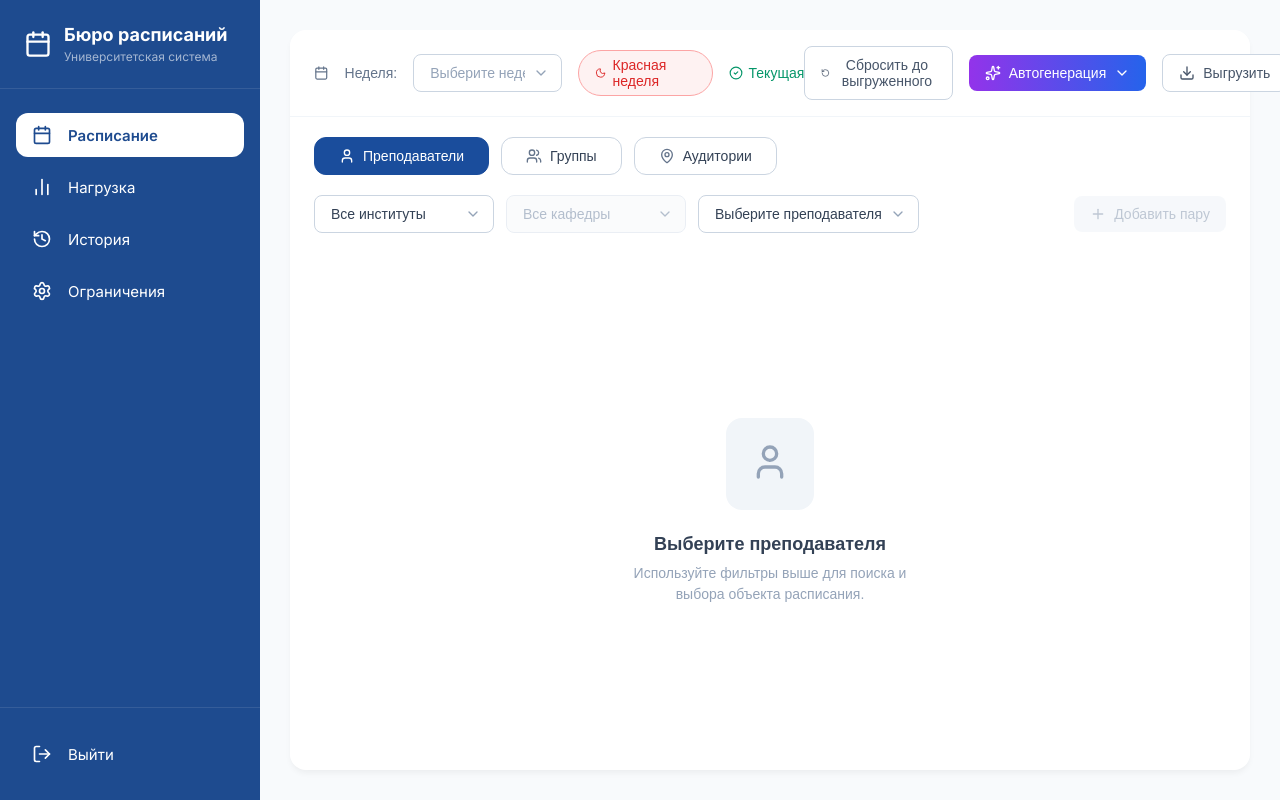
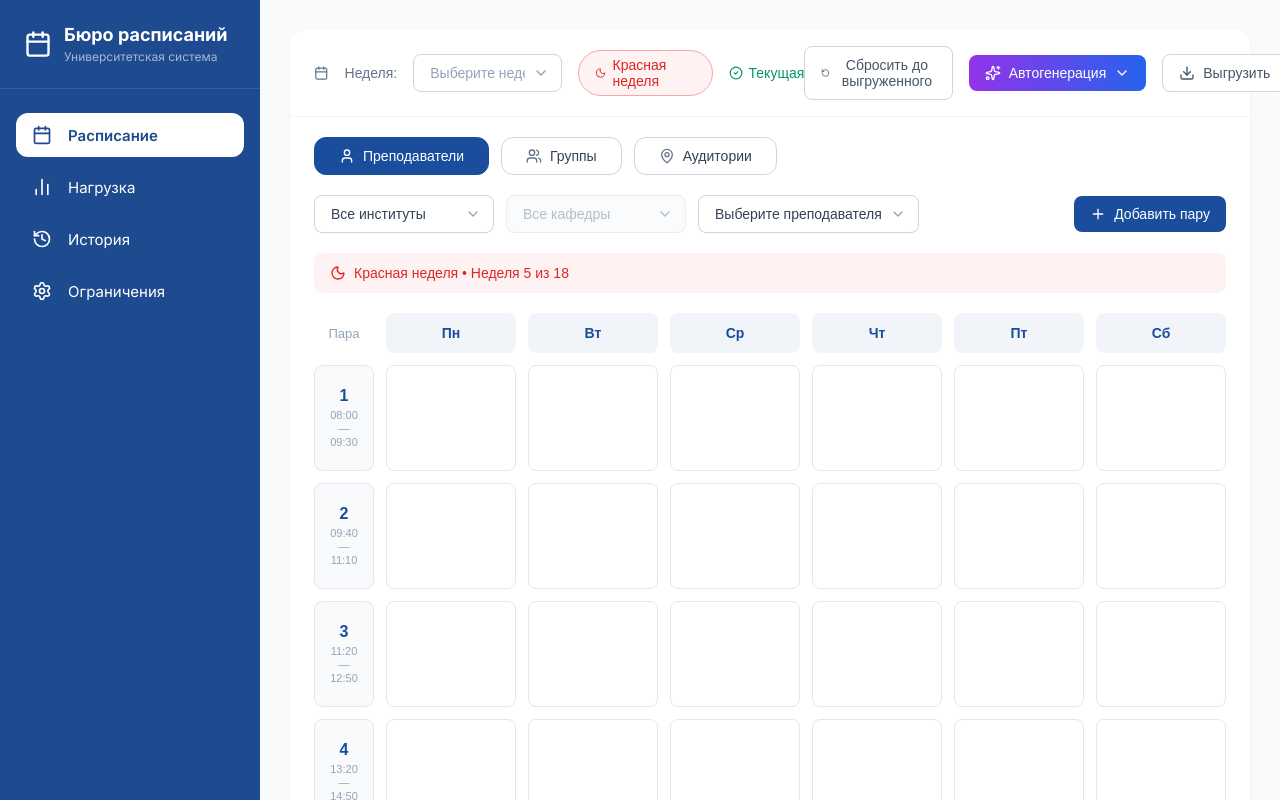
Before and after one commit to Dmitriy8570/Auto-Schedule-For-ASU, a Vue app in the folder Frontend/: page / in a window 1280 px wide. Both pictures are taken after a click on the button "Войти". Shown: the top 800 px of the page. Built offline with nearby package versions, Linux system fonts and the light colour scheme.

Commit message:
добавлена сетка расписания

```diff
--- a/Frontend/src/components/ScheduleTab.vue
+++ b/Frontend/src/components/ScheduleTab.vue
@@ -11,6 +11,7 @@ import BaseButton from './BaseButton.vue'
 const currentEntity = ref('teachers')
 const selectedWeek = ref<number | string>('')
 const totalWeeks = 18
+const isTeacherSelected = ref(true)
 
 const daysOfWeek = ['Пн', 'Вт', 'Ср', 'Чт', 'Пт', 'Сб']
 
@@ -20,15 +21,16 @@ const timeSlots = [
   { id: 3, start: '11:20', end: '12:50' },
   { id: 4, start: '13:20', end: '14:50' },
   { id: 5, start: '15:00', end: '16:30' },
-  { id: 6, start: '16:40', end: '16:30' },
-  { id: 7, start: '18:20', end: '16:30' },
-  { id: 8, start: '20:00', end: '16:30' },
+  { id: 6, start: '16:40', end: '18:10' },
+  { id: 7, start: '18:20', end: '19:50' },
+  { id: 8, start: '20:00', end: '21:30' },
 ]
 </script>
 
 <template>
   <div class="schedule-container">
 
+    <!-- 1. ВЕРХНЯЯ ПАНЕЛЬ -->
     <header class="top-bar">
       <div class="left-controls">
         <Calendar :size="18" color="#64748b" />
@@ -39,7 +41,6 @@ const timeSlots = [
           v-model="selectedWeek"
         >
           <option value="" disabled hidden>Выберите неделю</option>
-
           <option v-for="week in totalWeeks" :key="week" :value="week">
             {{ week }} неделя
           </option>
@@ -57,17 +58,16 @@ const timeSlots = [
         <BaseButton variant="outline">
           <RotateCcw :size="16" /> Сбросить до выгруженного
         </BaseButton>
-
         <BaseButton variant="gradient">
           <Sparkles :size="16" /> Автогенерация <ChevronDown :size="16" />
         </BaseButton>
-
         <BaseButton variant="outline">
           <Download :size="16" /> Выгрузить
         </BaseButton>
       </div>
     </header>
 
+    <!-- 2. ПАНЕЛЬ ВЫБОРА СУЩНОСТИ -->
     <div class="entity-tabs">
       <button class="entity-btn" :class="{ active: currentEntity === 'teachers' }" @click="currentEntity = 'teachers'">
         <User :size="16" :color="currentEntity === 'teachers' ? 'white' : '#64748b'" /> Преподаватели
@@ -80,6 +80,7 @@ const timeSlots = [
       </button>
     </div>
 
+    <!-- 3. ПАНЕЛЬ ФИЛЬТРОВ -->
     <div class="filters-bar">
       <div class="filters-left">
         <template v-if="currentEntity === 'teachers'">
@@ -99,12 +100,53 @@ const timeSlots = [
         </template>
       </div>
 
-      <BaseButton variant="light-grey" disabled>
+      <!-- Кнопка стала синей и активной -->
+      <BaseButton variant="primary">
         <Plus :size="16" /> Добавить пару
       </BaseButton>
     </div>
 
-    <div class="empty-state">
+    <!-- ========================================== -->
+    <!-- 4. СЕТКА РАСПИСАНИЯ ИЛИ ПУСТОЕ СОСТОЯНИЕ -->
+    <!-- ========================================== -->
+
+    <!-- ЕСЛИ ПРЕПОДАВАТЕЛЬ ВЫБРАН (показываем таблицу) -->
+    <div v-if="isTeacherSelected" class="schedule-grid-container">
+
+      <!-- Красная плашка (Alert) -->
+      <div class="alert-banner">
+        <Moon :size="16" color="#dc2626" />
+        <span>Красная неделя • Неделя 5 из 18</span>
+      </div>
+
+      <!-- Сама таблица -->
+      <div class="schedule-table">
+
+        <!-- Шапка таблицы (Дни недели) -->
+        <div class="grid-row header-row">
+          <div class="time-col-header">Пара</div>
+          <div v-for="day in daysOfWeek" :key="day" class="day-header">
+            {{ day }}
+          </div>
+        </div>
+
+        <!-- Строки с парами -->
+        <div v-for="slot in timeSlots" :key="slot.id" class="grid-row">
+          <!-- Левая ячейка со временем -->
+          <div class="time-cell">
+            <span class="slot-number">{{ slot.id }}</span>
+            <span class="slot-time">{{ slot.start }}<br>—<br>{{ slot.end }}</span>
+          </div>
+          <!-- Пустые ячейки для предметов -->
+          <div v-for="day in daysOfWeek" :key="day" class="empty-cell"></div>
+
+        </div>
+
+      </div>
+    </div>
+
+    <!-- ИНАЧЕ, ЕСЛИ НИКТО НЕ ВЫБРАН (показываем человечка) -->
+    <div v-else class="empty-state">
       <div class="empty-icon-wrapper">
         <User v-if="currentEntity === 'teachers'" :size="40" color="#94a3b8" />
         <Users v-else-if="currentEntity === 'groups'" :size="40" color="#94a3b8" />
@@ -122,7 +164,7 @@ const timeSlots = [
 </template>
 
 <style scoped>
-/* СТИЛИ СТАЛИ НАМНОГО КОРОЧЕ! Все классы .btn переехали в BaseButton.vue */
+
 
 .schedule-container { background-color: white; border-radius: 16px; box-shadow: 0 4px 6px -1px rgba(0, 0, 0, 0.05); display: flex; flex-direction: column; min-height: calc(100vh - 60px); font-family: sans-serif; }
 .top-bar { display: flex; justify-content: space-between; align-items: center; padding: 16px 24px; border-bottom: 1px solid #f1f5f9; }
@@ -151,4 +193,100 @@ const timeSlots = [
 .empty-icon-wrapper { background-color: #f1f5f9; padding: 24px; border-radius: 16px; margin-bottom: 24px; }
 .empty-state h3 { margin: 0 0 8px 0; color: #334155; font-size: 18px; }
 .empty-state p { margin: 0; color: #94a3b8; font-size: 14px; line-height: 1.5; }
+
+/* --- СЕТКА РАСПИСАНИЯ --- */
+.schedule-grid-container {
+  padding: 0 24px 24px 24px;
+  flex-grow: 1;
+  display: flex;
+  flex-direction: column;
+}
+
+/* Красная плашка */
+.alert-banner {
+  display: flex;
+  align-items: center;
+  gap: 8px;
+  background-color: #fef2f2; /* Нежно-розовый фон */
+  color: #dc2626; /* Красный текст */
+  padding: 12px 16px;
+  border-radius: 8px;
+  font-size: 14px;
+  font-weight: 500;
+  margin-bottom: 20px;
+}
+
+/* Настройки таблицы */
+.schedule-table {
+  display: flex;
+  flex-direction: column;
+  gap: 12px; /* Расстояние между строками */
+}
+
+/* ГЛАВНАЯ МАГИЯ CSS GRID: Настраиваем колонки */
+/* 1 колонка 60px, остальные 6 занимают равное свободное место (1fr) */
+.grid-row {
+  display: grid;
+  grid-template-columns: 60px repeat(6, 1fr);
+  gap: 12px; /* Расстояние между ячейками */
+}
+
+/* Шапка с днями недели */
+.time-col-header {
+  font-size: 13px;
+  color: #94a3b8;
+  display: flex;
+  align-items: center;
+  justify-content: center;
+}
+
+.day-header {
+  background-color: #f1f5f9; /* Светло-голубоватый фон, как на макете */
+  color: #1a4d9c; /* Синий текст */
+  font-weight: 600;
+  font-size: 14px;
+  padding: 12px;
+  border-radius: 8px;
+  text-align: center;
+}
+
+/* Ячейки со временем (слева) */
+.time-cell {
+  background-color: #f8fafc;
+  border: 1px solid #e2e8f0;
+  border-radius: 8px;
+  display: flex;
+  flex-direction: column;
+  align-items: center;
+  justify-content: center;
+  padding: 12px 4px;
+  min-height: 80px; /* Задаем высоту строки */
+}
+
+.slot-number {
+  color: #1a4d9c;
+  font-weight: 700;
+  font-size: 16px;
+  margin-bottom: 4px;
+}
+
+.slot-time {
+  color: #94a3b8;
+  font-size: 11px;
+  line-height: 1.2;
+  text-align: center;
+}
+
+/* Пустые слоты (куда будем кидать предметы) */
+.empty-cell {
+  background-color: white;
+  border: 1px solid #e2e8f0;
+  border-radius: 8px;
+  transition: background-color 0.2s;
+}
+
+.empty-cell:hover {
+  background-color: #f8fafc; /* Легкая подсветка при наведении */
+  cursor: pointer;
+}
 </style>
```
